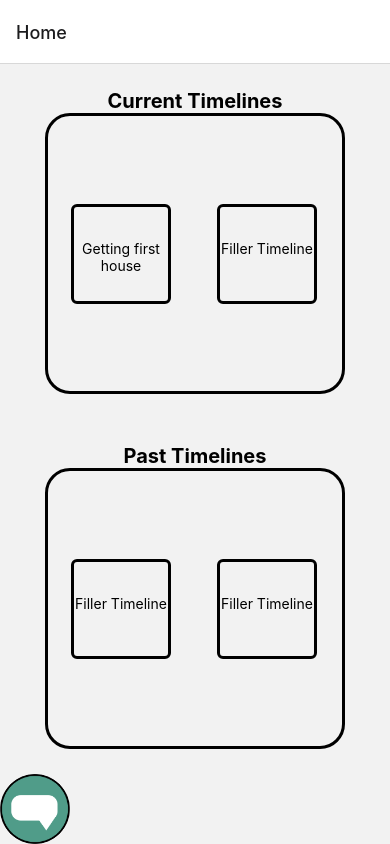
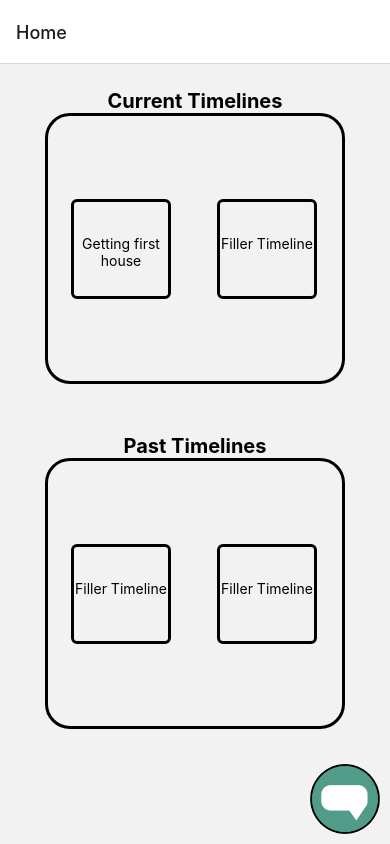
Before and after one commit to danielhonrales/NextStep, a React Native app: screen /Home in a window 390 px wide. Built offline with nearby package versions, Linux system fonts and the light colour scheme.

Commit message:
Fixed chat button positioning

```diff
--- a/components/home/homePage.js
+++ b/components/home/homePage.js
@@ -22,7 +22,9 @@ export function HomePage({ navigation }) {
         </View>
       </View>
 
-      <ChatButton navigation={navigation} />
+      <View style={styles.chatButton}>
+        <ChatButton navigation={navigation} />
+      </View>
     </View>
   );
 }
@@ -70,5 +72,9 @@ const styles = StyleSheet.create({
   title: {
     fontSize: 20,
     fontWeight: "bold"
+  },
+  chatButton: {
+    alignSelf: 'flex-end',
+    margin: 10
   }
 });
```
